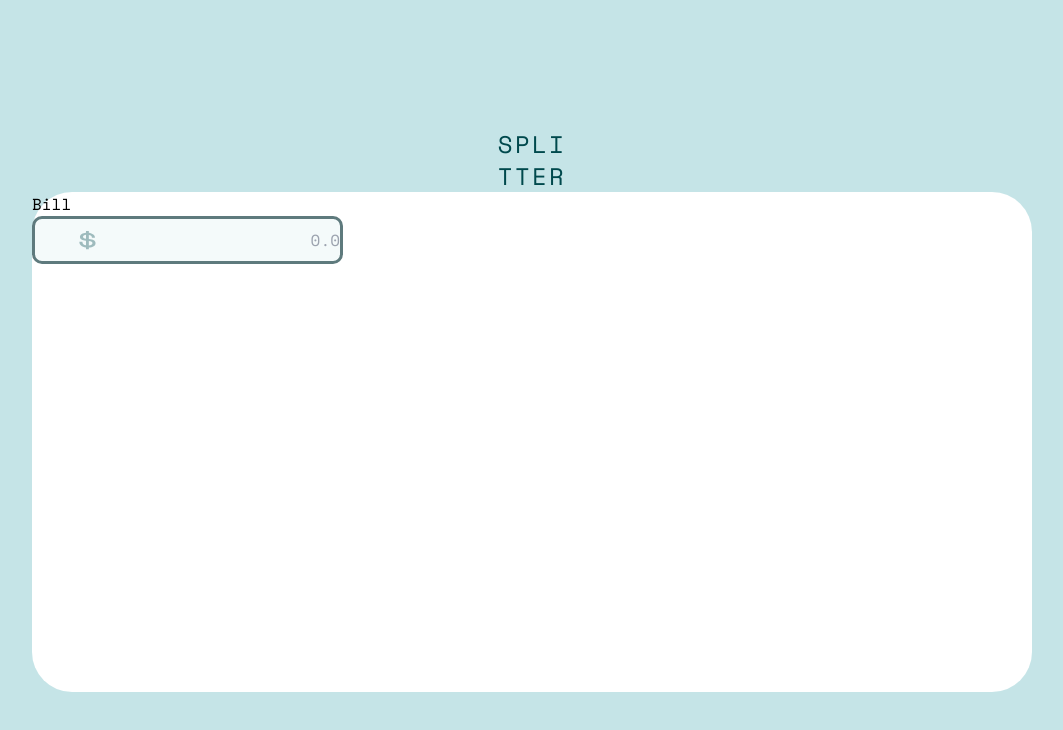
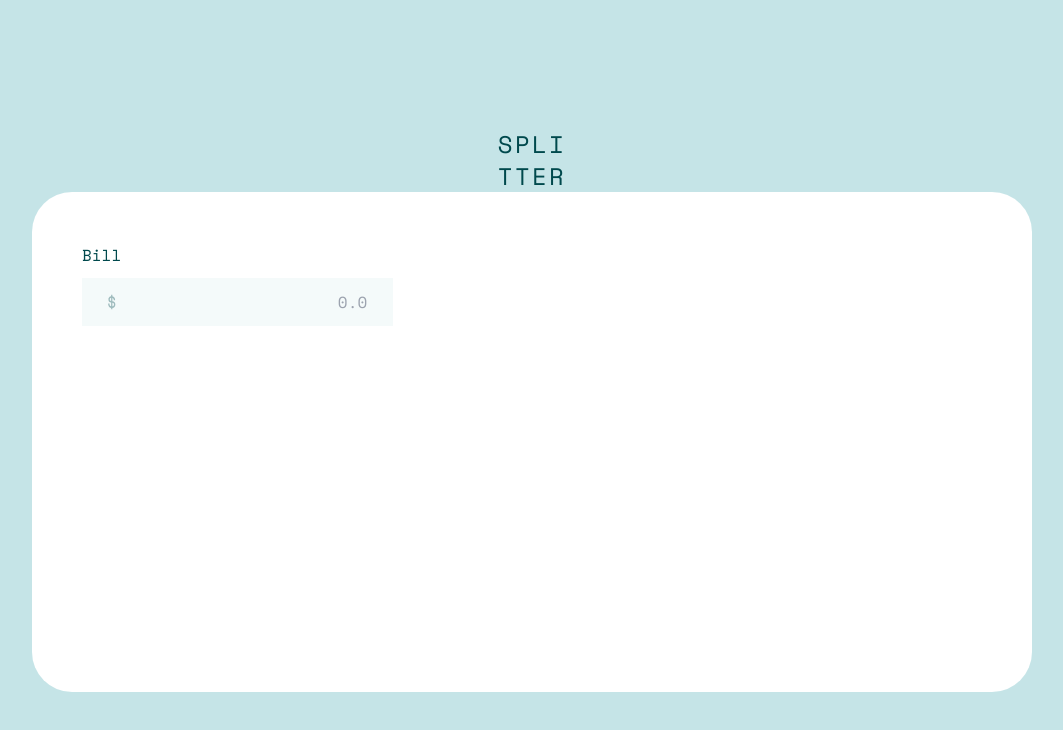
Before and after one commit to StaleJ/Splitter, a React (Create React App) app: page / in a window 1280 px wide. Shown: the top 730 px of the page, without its empty margins (108-1171 px from the left). Built offline with nearby package versions, Linux system fonts and the light colour scheme.

Commit message:
Bill field styled

```diff
--- a/src/Components/Bill.tsx
+++ b/src/Components/Bill.tsx
@@ -3,6 +3,8 @@ import IconDollar from '../Static/icon-dollar.svg'
 
 
 function Bill() {
+
+
     return (
         <div className="Bill">
             <h3 className="Bill-Text">Bill</h3>
--- a/src/index.css
+++ b/src/index.css
@@ -10,6 +10,7 @@
     --Dark-grayish-cyan-1: hsl(184, 14%, 56%);
     --Dark-grayish-cyan-2: hsl(186, 14%, 43%);
     --Very-dark-cyan: hsl(183, 100%, 15%);
+    --Strong-cyan: hsl(172, 67%, 45%);
 
 }
 
@@ -31,25 +32,44 @@
     margin-right: auto;
 }
 
+.Bill {
+    padding: 51px 50px 20px;
+}
+
+.Bill-Text {
+    padding-bottom: 11px;
+    color: var(--Very-dark-cyan);
+
+}
+
 .Bill-Input {
     background-color: var(--Light-grayish-cyan-2);
     text-align: right;
     border-radius: 10px;
+    /* padding-right: 10px; */
 }
 
 .Bill-Input-Field {
     display: flex;
     width: 311px;
     height: 48px;
-    border: solid var(--Dark-grayish-cyan-2);
+    background-color: var(--Light-grayish-cyan-2);
+    justify-content: space-around;
+    align-items: center;
+}
+
+
+.Bill-Input-Field:hover {
+    border: solid var(--Strong-cyan);
     border-radius: 10px;
-    background-color: var(--Light-grayish-cyan-2);
+    border-width: 0.15em;
 }
 
 .Dollar-Icon {
-    width: 18px;
-    height: 20px;
-    margin: auto;
+    width: 8px;
+    height: 16px;
+    vertical-align: middle;
+
 }
 
 input:focus,
```
